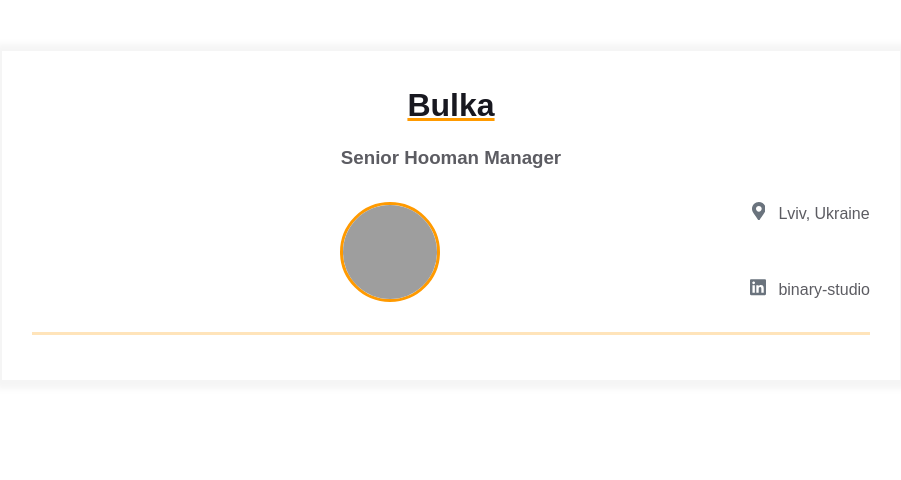
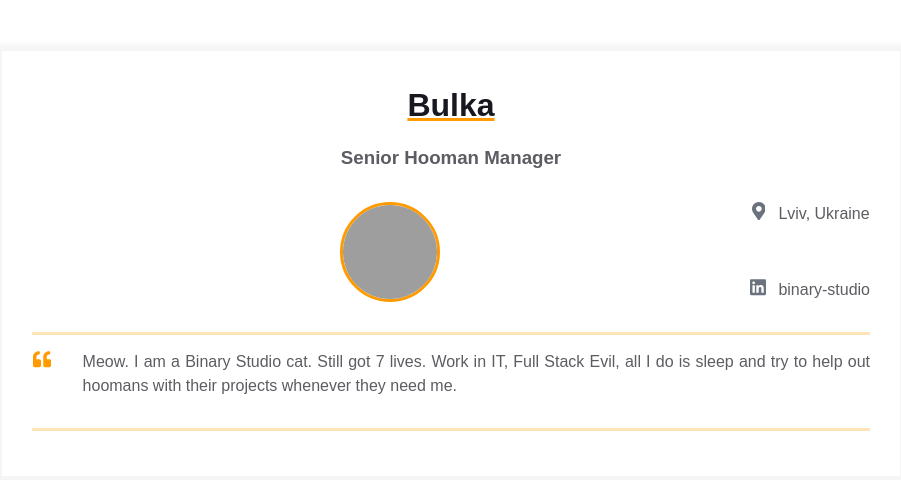
Before and after one commit to vadymmydav/homepage, a plain HTML site: page index.html in a window 1280 px wide. Shown: the whole page, without its empty margins (189-1090 px from the left). Drawn offline with Linux system fonts and the light colour scheme; grey boxes are pictures that could not be loaded.

Commit message:
Added intro block

```diff
--- a/index.html
+++ b/index.html
@@ -13,11 +13,11 @@
   <body>
     <main>
       <div class="resume">
+        <!-- Contact info block -->
         <div class="container">
           <div class="resume__block">
             <h1 class="contact-info__header">Bulka</h1>
             <h3 class="contact-info__sub-header">Senior Hooman Manager</h3>
-
             <div class="contact_info_container fh">
               <div class="contact-info__block"></div>
 
@@ -66,6 +66,29 @@
             </div>
           </div>
         </div>
+        <!-- Intro block -->
+        <div class="container">
+          <div class="resume__block">
+            <div class="intro">
+              <div class="intro__icon-wrapper">
+                <svg
+                  class="intro__icon"
+                  xmlns="http://www.w3.org/2000/svg"
+                  viewBox="0 0 512 512"
+                >
+                  <path
+                    d="M464 256h-80v-64c0-35.3 28.7-64 64-64h8c13.3 0 24-10.7 24-24V56c0-13.3-10.7-24-24-24h-8c-88.4 0-160 71.6-160 160v240c0 26.5 21.5 48 48 48h128c26.5 0 48-21.5 48-48V304c0-26.5-21.5-48-48-48zm-288 0H96v-64c0-35.3 28.7-64 64-64h8c13.3 0 24-10.7 24-24V56c0-13.3-10.7-24-24-24h-8C71.6 32 0 103.6 0 192v240c0 26.5 21.5 48 48 48h128c26.5 0 48-21.5 48-48V304c0-26.5-21.5-48-48-48z"
+                  ></path>
+                </svg>
+              </div>
+              <p class="intro_text">
+                Meow. I am a Binary Studio cat. Still got 7 lives. Work in IT,
+                Full Stack Evil, all I do is sleep and try to help out hoomans
+                with their projects whenever they need me.
+              </p>
+            </div>
+          </div>
+        </div>
       </div>
     </main>
   </body>
```
